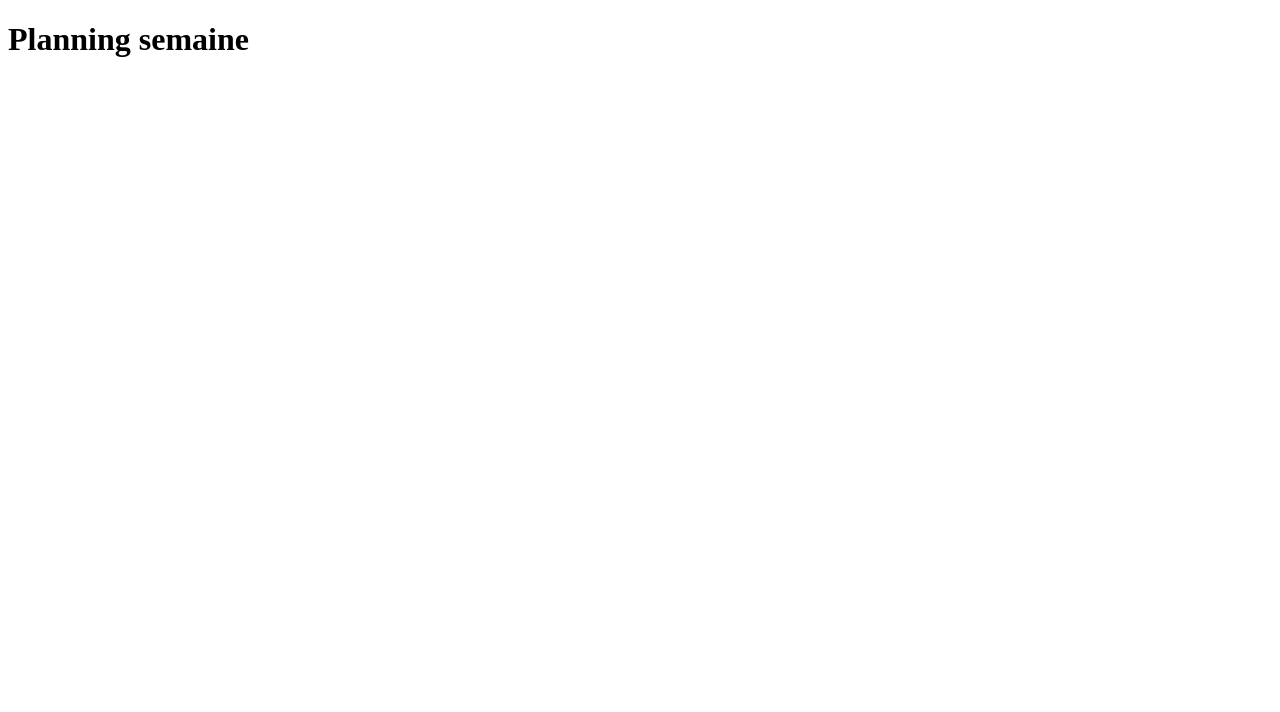
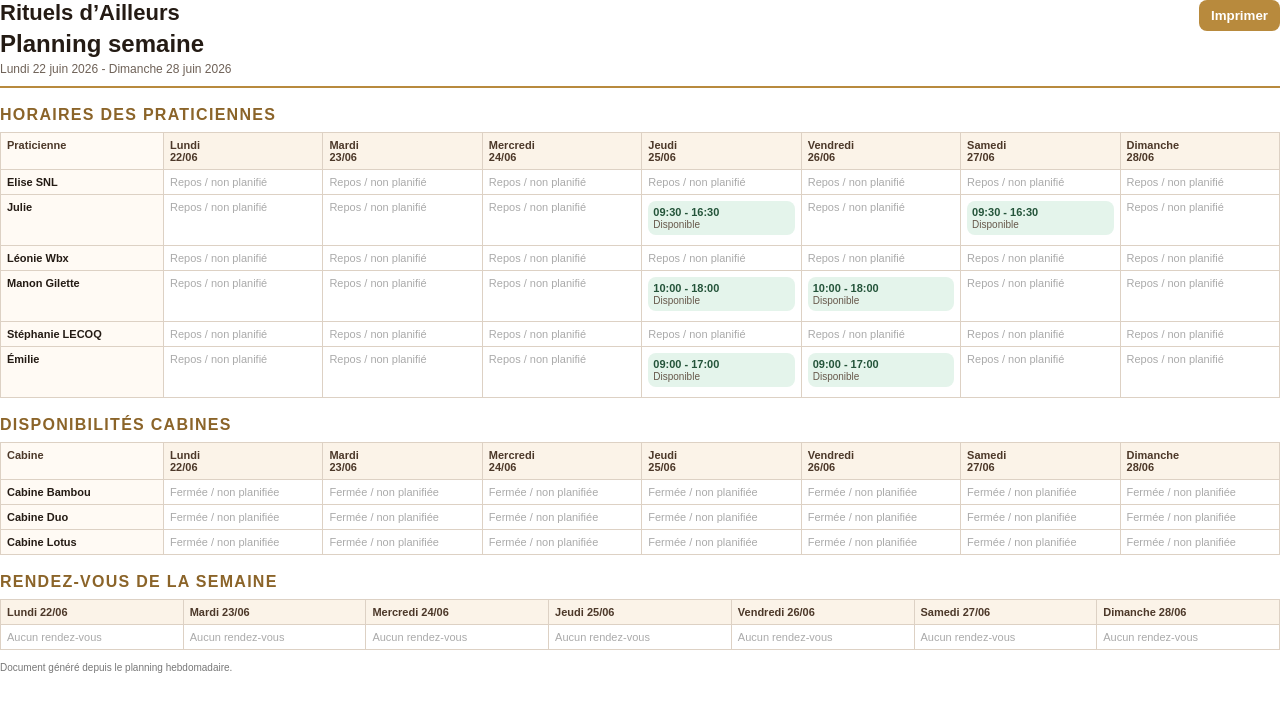
Before and after one commit to Normaxis/Rituelsd-ailleurs, a Flask app: page /admin/planning/week-print in a window 1280 px wide. Before the commit the part shown is almost empty. Shown: the top 712 px of the page. Run offline with Flask 3, Linux system fonts and the light colour scheme; a user stored in the database is signed in.

Commit message:
Completer gabarit impression planning semaine

```diff
--- a/app/templates/planning/week_print.html
+++ b/app/templates/planning/week_print.html
@@ -1,5 +1,40 @@
 <!doctype html>
 <html lang="fr">
-<head><meta charset="utf-8"><title>Planning semaine</title></head>
-<body><h1>Planning semaine</h1></body>
+<head>
+  <meta charset="utf-8">
+  <title>Planning semaine - {{ week_label }}</title>
+  <style>
+    @page{size:A4 landscape;margin:10mm}body{font-family:Arial,sans-serif;color:#241b14;margin:0;background:#fff}header{display:flex;justify-content:space-between;align-items:flex-start;border-bottom:2px solid #b88a3d;padding-bottom:10px;margin-bottom:14px}.brand{font-weight:900;font-size:22px}.muted{color:#6f6258;font-size:12px}.actions button{border:0;border-radius:8px;background:#b88a3d;color:#fff;font-weight:900;padding:8px 12px}h1{font-size:24px;margin:4px 0}h2{font-size:16px;margin:18px 0 8px;color:#8b6429;text-transform:uppercase;letter-spacing:.08em}table{width:100%;border-collapse:collapse;page-break-inside:auto}th,td{border:1px solid #ddd1c4;padding:6px;vertical-align:top;font-size:11px}th{background:#fbf3e8;text-align:left;color:#4c3829}.name-col{width:150px;font-weight:900;background:#fffaf4}.slot{display:block;border-radius:8px;background:#e4f4eb;color:#24543a;padding:5px;margin-bottom:4px;font-weight:800}.slot.off,.slot.holiday,.slot.training,.slot.closed,.slot.maintenance{background:#f8e7e1;color:#81483f}.appt{display:block;border-radius:8px;background:#f4e7f8;color:#633b73;padding:5px;margin-bottom:4px}.small{font-size:10px;color:#67584b;font-weight:400}.empty{color:#aaa}.print-note{margin-top:12px;font-size:10px;color:#777}@media print{.actions{display:none}body{print-color-adjust:exact;-webkit-print-color-adjust:exact}h2{page-break-after:avoid}}
+  </style>
+</head>
+<body>
+  <header>
+    <div><div class="brand">Rituels d’Ailleurs</div><h1>Planning semaine</h1><div class="muted">{{ week_label }}</div></div>
+    <div class="actions"><button onclick="window.print()">Imprimer</button></div>
+  </header>
+
+  <h2>Horaires des praticiennes</h2>
+  <table>
+    <tr><th class="name-col">Praticienne</th>{% for d in week_days %}<th>{{ d.label }}<br>{{ d.date.strftime('%d/%m') }}</th>{% endfor %}</tr>
+    {% for u in users %}
+    <tr><td class="name-col">{{ u.full_name }}</td>{% for d in week_days %}{% set idx=loop.index0 %}{% set s=staff_week_slots.get(u.id, {}).get(idx) %}<td>{% if s %}<span class="slot {{ s.status }}">{{ s.start_time.strftime('%H:%M') }} - {{ s.end_time.strftime('%H:%M') }}<br><span class="small">{{ 'Disponible' if s.status=='present' else s.status|capitalize }}{% if s.note %} · {{ s.note }}{% endif %}</span></span>{% else %}<span class="empty">Repos / non planifié</span>{% endif %}</td>{% endfor %}</tr>
+    {% endfor %}
+  </table>
+
+  <h2>Disponibilités cabines</h2>
+  <table>
+    <tr><th class="name-col">Cabine</th>{% for d in week_days %}<th>{{ d.label }}<br>{{ d.date.strftime('%d/%m') }}</th>{% endfor %}</tr>
+    {% for c in cabins %}
+    <tr><td class="name-col">{{ c.name }}</td>{% for d in week_days %}{% set idx=loop.index0 %}{% set s=cabin_week_slots.get(c.id, {}).get(idx) %}<td>{% if s %}<span class="slot {{ s.status }}">{{ s.start_time.strftime('%H:%M') }} - {{ s.end_time.strftime('%H:%M') }}<br><span class="small">{{ 'Disponible' if s.status=='available' else s.status|capitalize }}{% if s.note %} · {{ s.note }}{% endif %}</span></span>{% else %}<span class="empty">Fermée / non planifiée</span>{% endif %}</td>{% endfor %}</tr>
+    {% endfor %}
+  </table>
+
+  <h2>Rendez-vous de la semaine</h2>
+  <table>
+    <tr>{% for d in week_days %}<th>{{ d.label }} {{ d.date.strftime('%d/%m') }}</th>{% endfor %}</tr>
+    <tr>{% for d in week_days %}{% set idx=loop.index0 %}<td>{% for a in appointments_by_day.get(idx, []) %}<span class="appt"><strong>{{ a.start_at.strftime('%H:%M') }} - {{ a.end_at.strftime('%H:%M') }}</strong><br>{{ a.customer_name }}<br><span class="small">{{ a.treatment.name }} · {{ a.user.full_name }} · {{ a.cabin.name }}</span></span>{% else %}<span class="empty">Aucun rendez-vous</span>{% endfor %}</td>{% endfor %}</tr>
+  </table>
+
+  <div class="print-note">Document généré depuis le planning hebdomadaire.</div>
+</body>
 </html>
```
